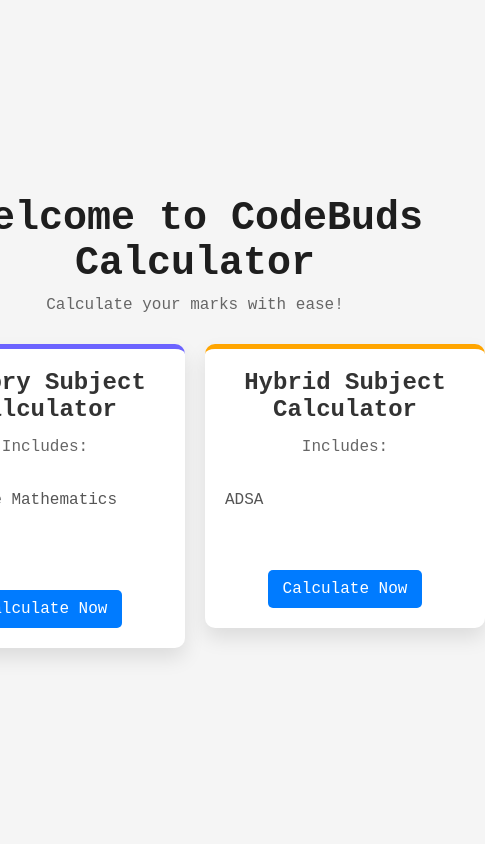
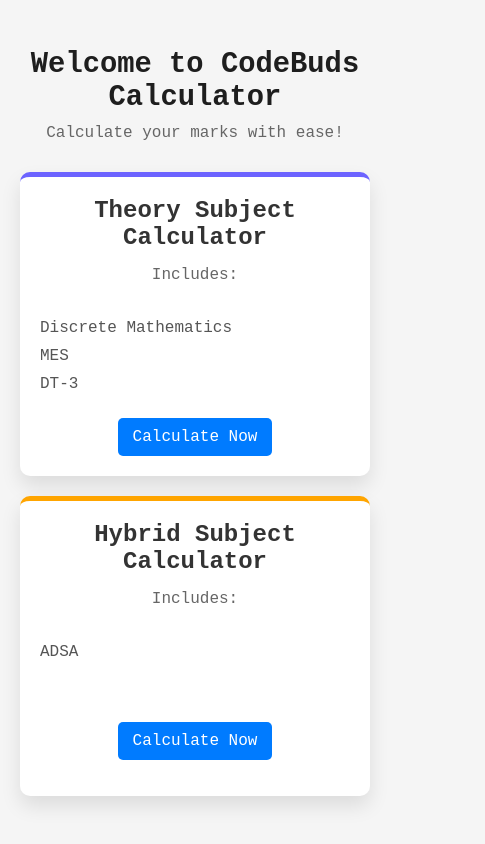
Before and after one commit to codebuds-bash/sem3-internal, a plain HTML site: page index.html in a window 390 px wide. Shown: the whole page, 485 px wide, since content can reach past the window. Drawn offline with Linux system fonts and the light colour scheme.

Commit message:
Update styles.css

```diff
--- a/styles.css
+++ b/styles.css
@@ -11,11 +11,14 @@ body {
     display: flex;
     justify-content: center;
     align-items: center;
-    height: 100vh;
+    min-height: 100vh;
+    padding: 20px;
 }
 
 .container {
     text-align: center;
+    max-width: 1200px;
+    width: 100%;
 }
 
 h1 {
@@ -31,9 +34,9 @@ p {
 
 .cards {
     display: flex;
+    flex-wrap: wrap;
     gap: 20px;
     justify-content: center;
-    align-items: flex-start;
 }
 
 .card {
@@ -43,6 +46,8 @@ p {
     padding: 20px;
     width: 280px;
     transition: transform 0.3s ease, box-shadow 0.3s ease;
+    flex: 1 1 300px;
+    max-width: 350px;
 }
 
 .card:hover {
@@ -53,6 +58,7 @@ p {
 h2 {
     color: #333;
     margin-bottom: 15px;
+    font-size: 1.5rem;
 }
 
 ul {
@@ -89,3 +95,26 @@ li {
 .hybrid-card {
     border-top: 5px solid #ffa500;
 }
+
+/* Responsive Design */
+@media (max-width: 768px) {
+    h1 {
+        font-size: 2rem;
+    }
+
+    .cards {
+        flex-direction: column;
+        align-items: center;
+    }
+}
+
+@media (max-width: 480px) {
+    h1 {
+        font-size: 1.8rem;
+    }
+
+    .card {
+        width: 100%;
+        max-width: 100%;
+    }
+}
```
